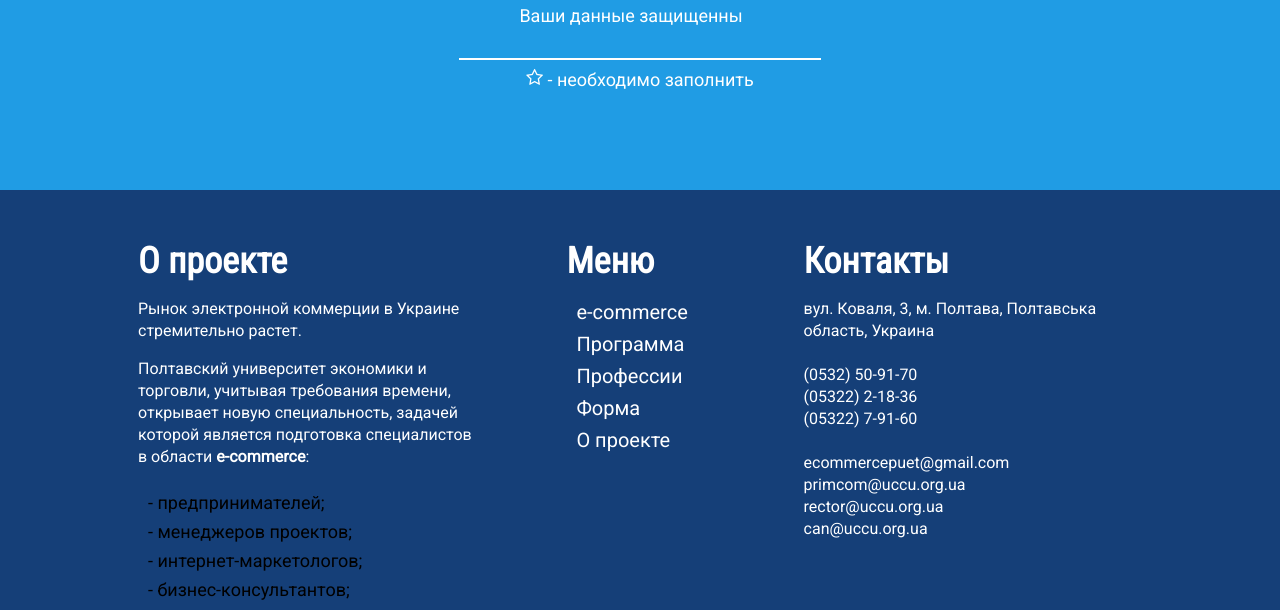
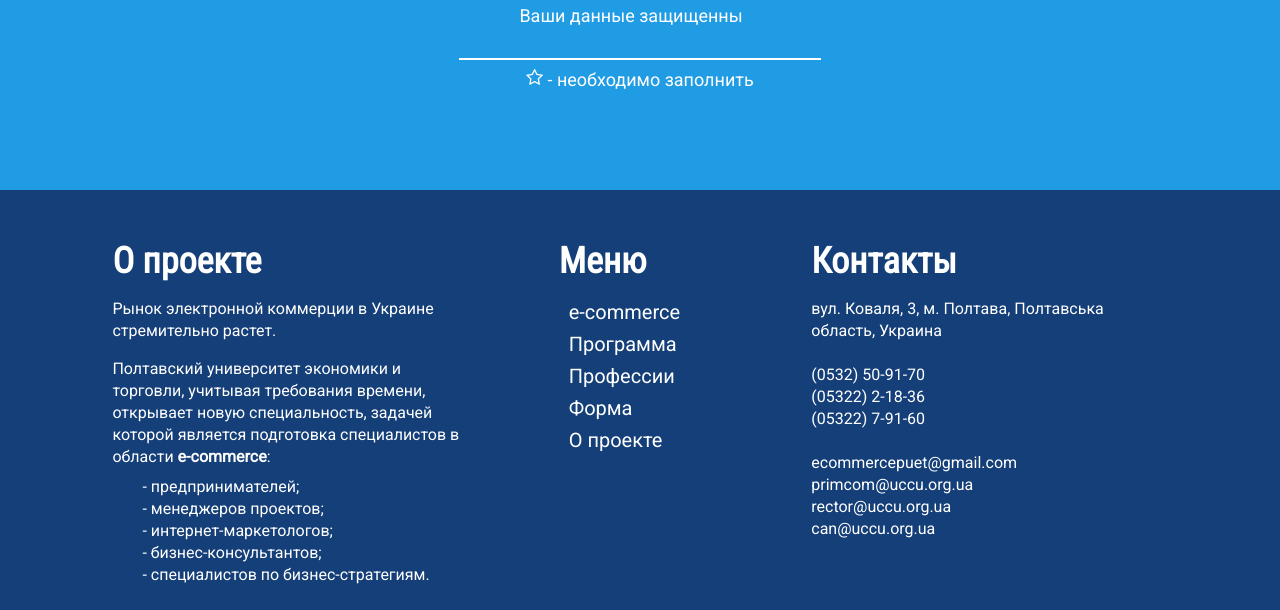
Before and after one commit to alex-judin/alex-judin.github.io, a plain HTML site: page index.html in a window 1280 px wide. Shown: the part 7941-8551 px from the top of the page. Drawn offline with nearby package versions, Linux system fonts and the light colour scheme.

Commit message:
Add files via upload

```diff
--- a/css/style.css
+++ b/css/style.css
@@ -498,7 +498,7 @@ tr:nth-child(odd) {background-color:#E3F2FD;}
 .footer {
 	width: 100%;
 	box-sizing: border-box;
-	padding: 40px 10% 50px 10%;
+	padding: 40px 8% 50px 8%;
 	/*background-color: #263238;*/
 	background-color: #153F78;
 }
@@ -550,6 +550,7 @@ tr:nth-child(odd) {background-color:#E3F2FD;}
 	padding: 0;
 }
 
+
 .footer ul li {
 	padding-top: 8px;
 }
@@ -562,6 +563,18 @@ tr:nth-child(odd) {background-color:#E3F2FD;}
     color: #fff;
 }
 
+.footer-left ul {
+	margin: 0;
+	margin-top: -10px;
+	padding: 0px 0px 0px 30px;
+}
+
+.footer-left ul li {
+	padding-top: 3px;
+	font-size: 16px;
+	color: #fff;
+}
+
 .footer-down {
 	width: 100%;
 	height: 80px;
```
